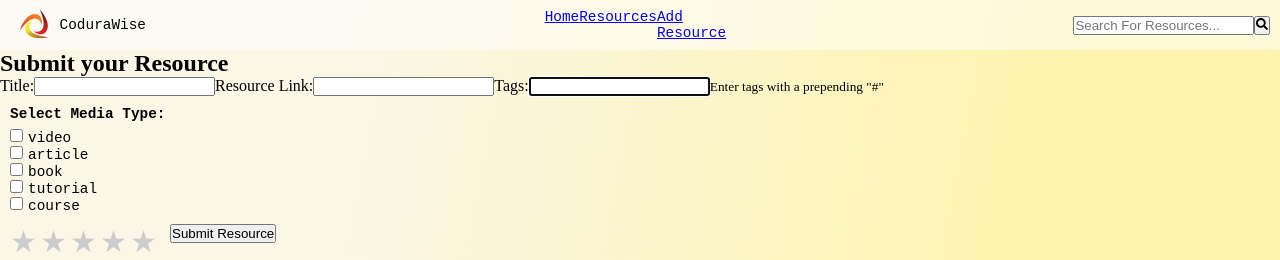
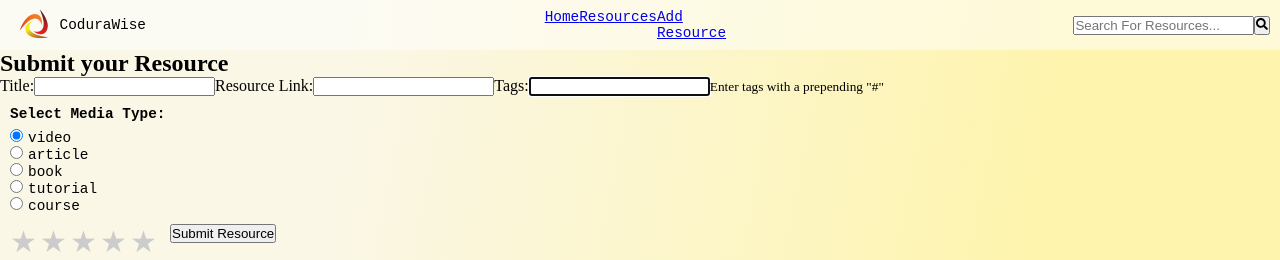
Before and after one commit to Matt-Warnock/CoduraWise, a React (Create React App) app in the folder frontend/: page /resources/new in a window 1280 px wide. Shown: the top 260 px of the page. Built offline with nearby package versions, Linux system fonts and the light colour scheme; no server answers.

Commit message:
Updated the add resource form and media input

```diff
--- a/frontend/src/components/AddResourceForm/AddResourceForm.tsx
+++ b/frontend/src/components/AddResourceForm/AddResourceForm.tsx
@@ -16,7 +16,7 @@ const AddResourceForm = () => {
   const [formValues, setFormValues] = useState(initialState);
   const { postNewResource } = useResources();
   const [rating, setRating] = useState("1");
-  const [checkedMediaType, setCheckedMediaType] = useState("")
+  const [checkedMediaType, setCheckedMediaType] = useState<MediaType>("video");
 
   const navigate = useNavigate();
 
@@ -36,7 +36,7 @@ const AddResourceForm = () => {
     const body = {
       ...formValues,
       rating,
-      mediaType: "video" as MediaType,
+      mediaType: checkedMediaType,
     };
     postNewResource(body);
   };
--- a/frontend/src/components/MediaCheckBox/MediaCheckBox.tsx
+++ b/frontend/src/components/MediaCheckBox/MediaCheckBox.tsx
@@ -2,27 +2,28 @@ import React, { Dispatch, SetStateAction } from "react";
 import { MediaType, MediaTypes } from "../../models/MediaTypes";
 
 interface MediaCheckBoxProps {
-  setCheckedMediaType: Dispatch<SetStateAction<string>>;
+  setCheckedMediaType: Dispatch<SetStateAction<MediaType>>;
 }
 
-const MediaCheckBox = ({setCheckedMediaType} : MediaCheckBoxProps) => {
+const MediaCheckBox = ({ setCheckedMediaType }: MediaCheckBoxProps) => {
   return (
     <form className="media-selection">
       <h3>Select Media Type:</h3>
       {MediaTypes.map((mediaType: MediaType) => (
         <div key={mediaType}>
           <input
-            type="checkbox"
-            name={mediaType}
+            type="radio"
+            name="mediaType"
             id={`${mediaType}media`}
             value={mediaType}
             onChange={() => setCheckedMediaType(mediaType)}
+            defaultChecked={mediaType === "video"}
           />
           <label htmlFor={`${mediaType}media`}>{mediaType}</label>
         </div>
       ))}
     </form>
   );
-}
+};
 
-export default MediaCheckBox
+export default MediaCheckBox;
```
Also changed, not shown: 1 other file (tests, documents, lock files or other folders).
